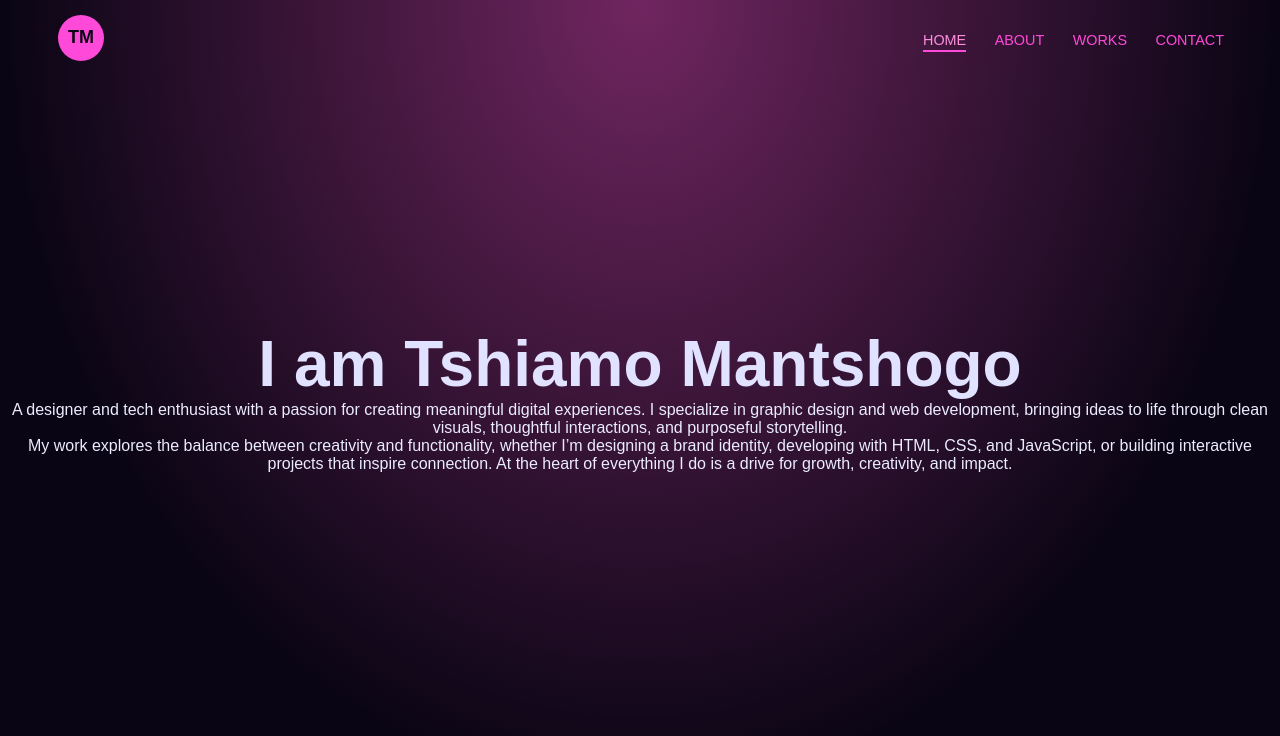
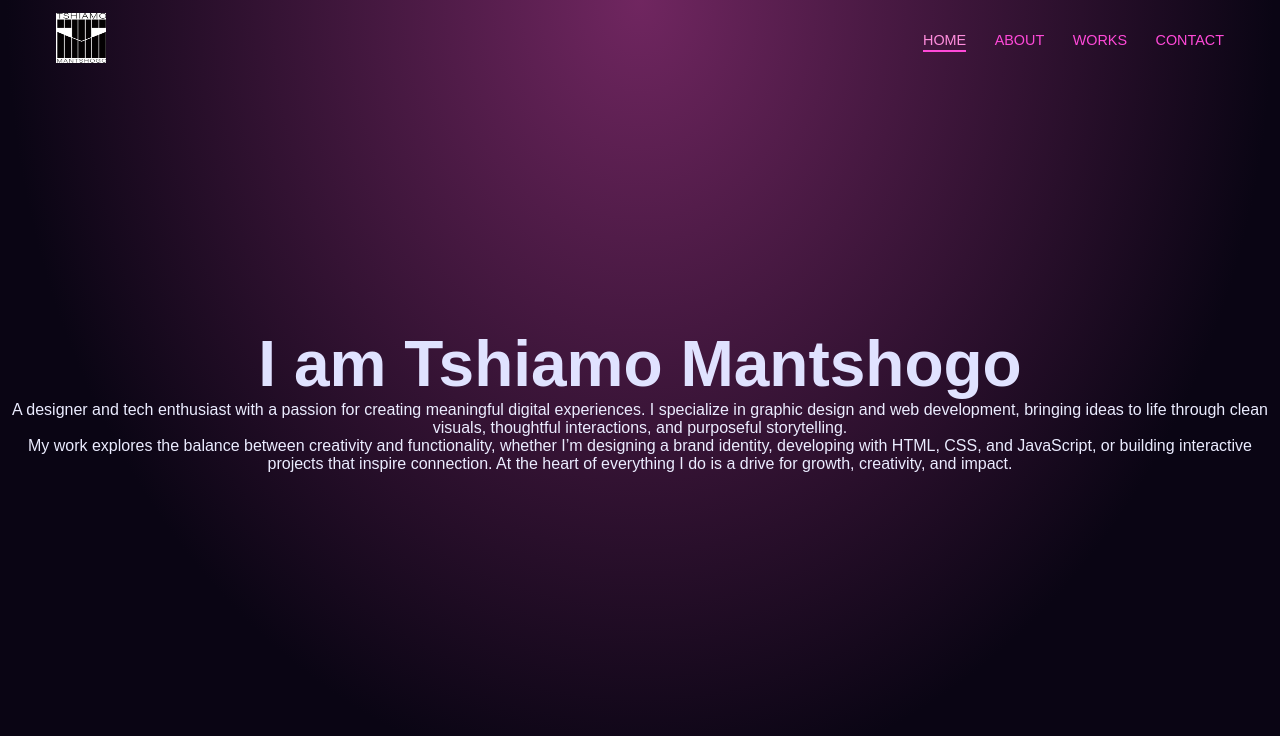
Before and after one commit to lira342/Tshiamo-website, a plain HTML site: page about.html in a window 1280 px wide. Drawn offline with Linux system fonts and the light colour scheme.

Commit message:
Refactor about.html and contacts.html: update logo link in about.html, remove HOME link from contacts.html; enhance navigation consistency across pages

```diff
--- a/about.html
+++ b/about.html
@@ -9,44 +9,9 @@
 
 <header id="navbar">
   <div class="container">
-    <a href="index.html" class="logo">
-      <!-- inline SVG logo (replace with your png later) -->
-      <svg width="50" height="50" viewBox="0 0 50 50">
-        <circle cx="25" cy="25" r="23" fill="#ff49d8"/>
-        <text x="25" y="30" text-anchor="middle" fill="#0a0514" font-size="18" font-weight="bold">TM</text>
-      </svg>
+    <a href="#home" class="logo">
+      <img src="/pictures/Screenshot (51).png" alt="logo" width="50" height="50">
     </a>
-
-
-
-
-
-
-
-
-
-
-
-
-
-
-
-
-
-
-
-
-
-
-
-
-
-
-
-
-
-
-
 
 
 
```
Also changed, not shown: contacts.html (+0 -1 lines), index.html (+1 -0 lines).
